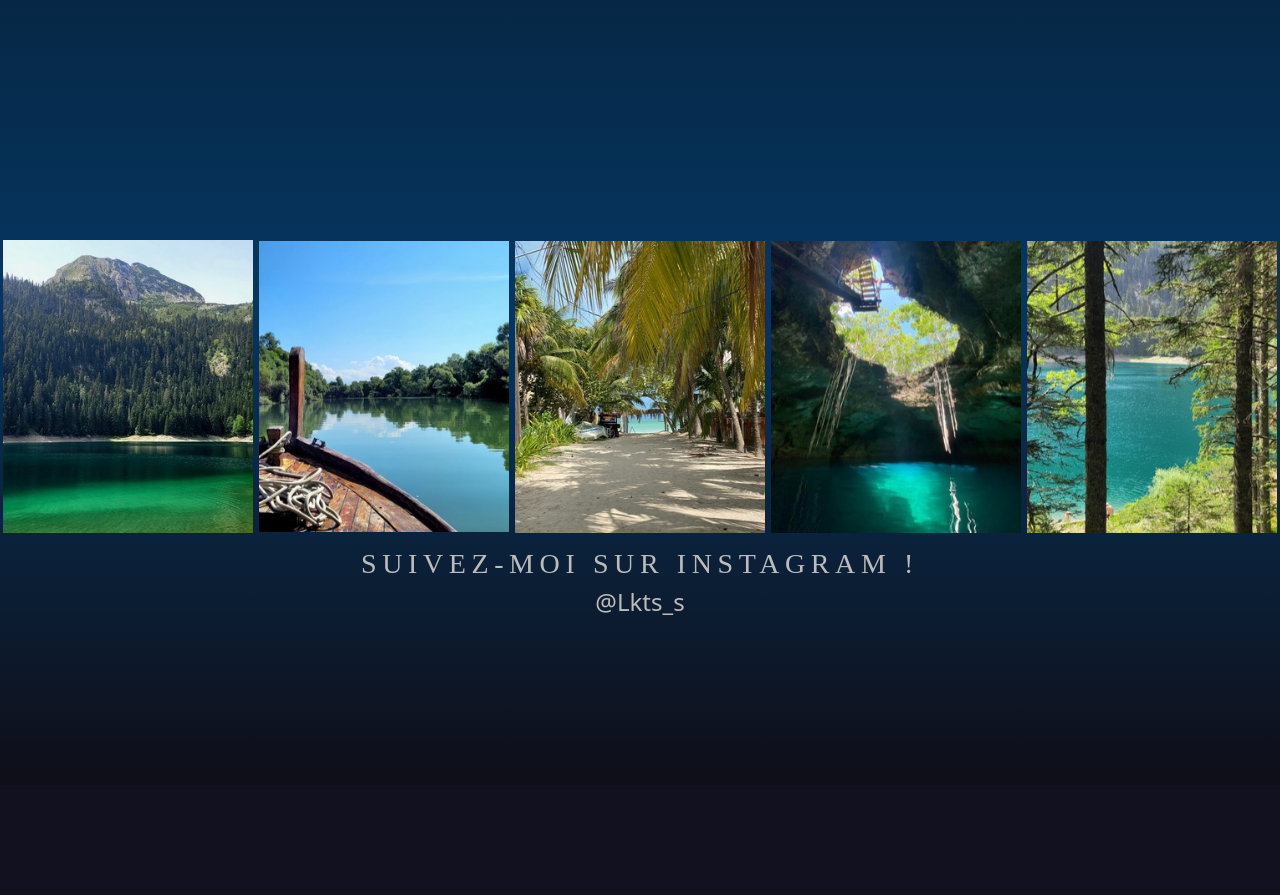
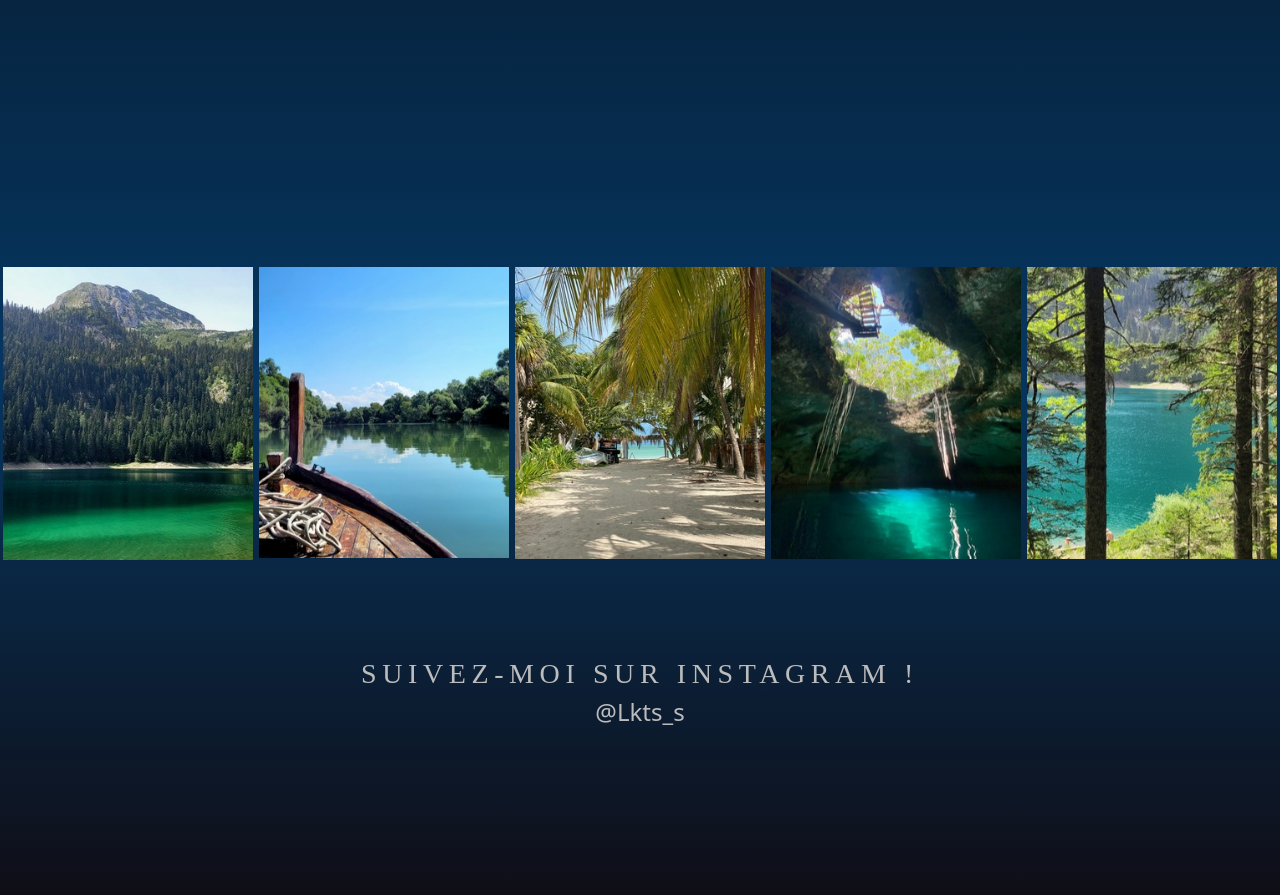
Before and after one commit to LucasMachut/blogvoyage, a WordPress theme: template backend/web/app/themes/blogvoyage/home.php in a window 1280 px wide. Shown: the part 709-1604 px from the top of the page. Before the commit the page ends 1359 px from the top, so only its background shows below. Run offline with PHP 8.4 and a stand-in for WordPress, Linux system fonts and the light colour scheme; the site name, menu and one post (Sample post) are stand-ins, and other content is empty; some web fonts are replaced.

Commit message:
fix insta banner

```diff
--- a/backend/web/app/themes/blogvoyage/assets/css/index.css
+++ b/backend/web/app/themes/blogvoyage/assets/css/index.css
@@ -140,11 +140,12 @@ nav ul{
   margin: 10rem 0;
 }
 .banner-photos-insta__container{
-  height: 40vh;
+  height: 350px;
   width: 100%;
   display: flex;
   justify-content: space-around;
-  align-items: center;
+  align-items: stretch;
+  margin: 5vh 0;
 }
 .banner-photos-insta__item{
   width: 19.5%;
--- a/backend/web/app/themes/blogvoyage/template_parts/insta-banner.php
+++ b/backend/web/app/themes/blogvoyage/template_parts/insta-banner.php
@@ -1,4 +1,5 @@
 <div class="banner-photos-insta">
+    <a href="https://www.instagram.com/lkts_s/" target="_blank">
         <div class="banner-photos-insta__container">
             <div class="banner-photos-insta__item">
             <img src="<?= get_template_directory_uri() . '/assets/img/blackLakeZoom.jpg' ?>" alt="">
@@ -15,10 +16,10 @@
             <div class="banner-photos-insta__item">
             <img src="<?= get_template_directory_uri() . '/assets/img/blackLakeTrees.jpg' ?>" alt="">
             </div>
-
         </div>
+        <div class="text-center">
                 <h3>Suivez-moi sur instagram !</h3>
-    <h4 id="link-insta">
-        <a href="#">@Lkts_s</a>
-    </h4>
+                <h4 id="link-insta">@Lkts_s</h4>
         </div>
+    </a>
+</div>
```
Also changed, not shown: backend/web/app/themes/blogvoyage/front-page.php (+1 -7 lines). Lines whose indentation alone changed are shown as unchanged.
